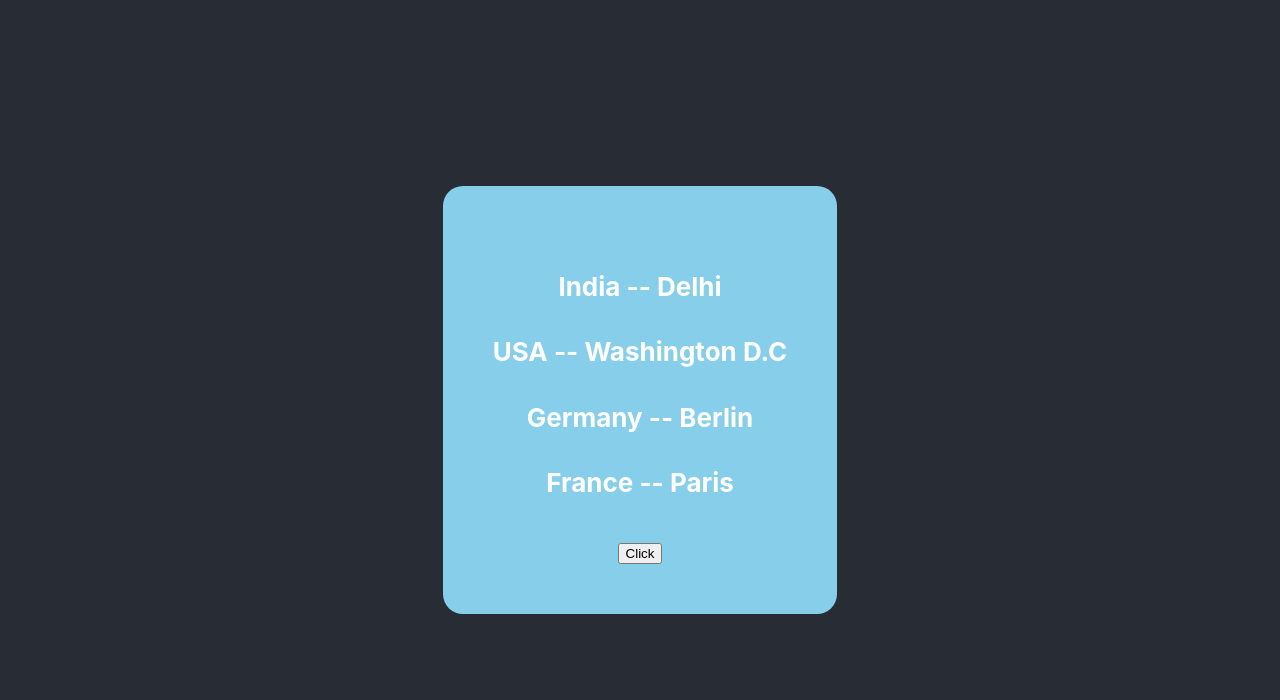
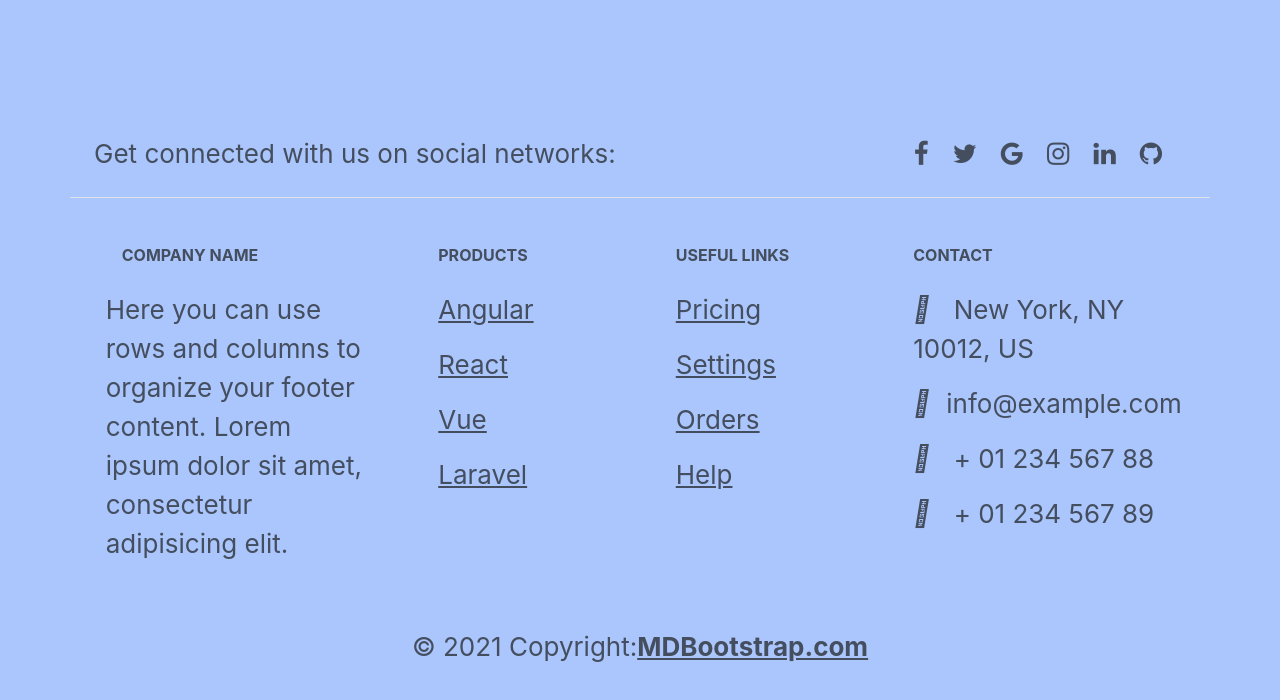
Before and after one commit to Virendra1807/reactprojects, a React (Create React App) app: page / in a window 1280 px wide. Shown: the top 700 px of the page. Built offline with nearby package versions, Linux system fonts and the light colour scheme.

Commit message:
adding Footer in react app

```diff
--- a/public/index.html
+++ b/public/index.html
@@ -15,6 +15,11 @@
       user's mobile device or desktop. See https://developers.google.com/web/fundamentals/web-app-manifest/
     -->
     <link rel="manifest" href="%PUBLIC_URL%/manifest.json" />
+
+    <!-- Font Awesome link  -->
+    <link rel="stylesheet" href="https://cdnjs.cloudflare.com/ajax/libs/font-awesome/4.7.0/css/font-awesome.min.css">
+    <!-- BootStrap Link -->
+    <link href="https://cdn.jsdelivr.net/npm/bootstrap@5.3.3/dist/css/bootstrap.min.css" rel="stylesheet" integrity="sha384-QWTKZyjpPEjISv5WaRU9OFeRpok6YctnYmDr5pNlyT2bRjXh0JMhjY6hW+ALEwIH" crossorigin="anonymous">
     <!--
       Notice the use of %PUBLIC_URL% in the tags above.
       It will be replaced with the URL of the `public` folder during the build.
--- a/src/App.css
+++ b/src/App.css
@@ -15,7 +15,7 @@
 }
 
 .App-header {
-  background-color: #282c34;
+  background-color: #aac6fc;
   min-height: 100vh;
   display: flex;
   flex-direction: column;
--- a/src/App.js
+++ b/src/App.js
@@ -1,13 +1,11 @@
-import logo from './logo.svg';
 import './App.css';
-import { useState } from "react";
+// import { useState } from "react";
 
-// import Greeting from './Components/Greeting';
+// import { Greeting, Ching } from './Components/Greeting';
+// import componentClass from './Components/ClassCompo';
 
-import { Greeting, Ching } from './Components/Greeting';
-import componentClass from './Components/ClassCompo';
-
-import CountriesList from './Components/Country';
+// import CountriesList from './Components/Country';
+import Footer from './Components/Footer';
 
 
 function App() {
@@ -22,9 +20,11 @@ function App() {
     <div className="App">
       <header className="App-header">
 
-        <CountriesList />
+        <Footer />
 
-        <componentClass />
+        {/* <CountriesList />
+
+        <componentClass /> */}
 
         {/* <img src={logo} className="App-logo" alt="logo" />
 
--- /dev/null
+++ b/src/Components/Footer.js
@@ -0,0 +1,132 @@
+import React from 'react'
+
+const Footer = () => {
+  return (
+    <>
+      {/* <!-- Footer --> */}
+      <footer className="text-center text-neutral-50 text-muted">
+        {/* <!-- Section: Social media --> */}
+        <section className="d-flex justify-content-center justify-content-lg-between p-4 border-bottom">
+          {/* <!-- Left --> */}
+          <div className="me-5 d-none d-lg-block">
+            <span>Get connected with us on social networks:</span>
+          </div>
+          {/* <!-- Left --> */}
+
+          {/* <!-- Right --> */}
+          <div>
+            <a href="faceoo.com" className="me-4 text-reset">
+              <i className="fa fa-facebook" />
+            </a>
+            <a href="" className="me-4 text-reset">
+              <i className="fa fa-twitter"></i>
+            </a>
+            <a href="" className="me-4 text-reset">
+              <i className="fa fa-google"></i>
+            </a>
+            <a href="#" className="me-4 text-reset">
+              <i className="fa fa-instagram"></i>
+            </a>
+            <a href="#" className="me-4 text-reset">
+              <i className="fa fa-linkedin"></i>
+            </a>
+            <a href="#" className="me-4 text-reset">
+              <i className="fa fa-github"></i>
+            </a>
+          </div>
+          {/* <!-- Right --> */}
+        </section>
+        {/* <!-- Section: Social media --> */}
+
+        {/* <!-- Section: Links  --> */}
+        <section className="">
+          <div className="container text-center text-md-start mt-5">
+            {/* <!-- Grid row --> */}
+            <div className="row mt-3">
+              {/* <!-- Grid column --> */}
+              <div className="col-md-3 col-lg-4 col-xl-3 mx-auto mb-4">
+                {/* <!-- Content --> */}
+                <h6 className="text-uppercase fw-bold mb-4">
+                  <i className="fas fa-gem me-3"></i>Company name
+                </h6>
+                <p>
+                  Here you can use rows and columns to organize your footer content. Lorem ipsum
+                  dolor sit amet, consectetur adipisicing elit.
+                </p>
+              </div>
+              {/* <!-- Grid column --> */}
+
+              {/* <!-- Grid column --> */}
+              <div className="col-md-2 col-lg-2 col-xl-2 mx-auto mb-4">
+                {/* <!-- Links --> */}
+                <h6 className="text-uppercase fw-bold mb-4">
+                  Products
+                </h6>
+                <p>
+                  <a href="#!" className="text-reset">Angular</a>
+                </p>
+                <p>
+                  <a href="#!" className="text-reset">React</a>
+                </p>
+                <p>
+                  <a href="#!" className="text-reset">Vue</a>
+                </p>
+                <p>
+                  <a href="#!" className="text-reset">Laravel</a>
+                </p>
+              </div>
+              {/* <!-- Grid column --> */}
+
+              {/* <!-- Grid column --> */}
+              <div className="col-md-3 col-lg-2 col-xl-2 mx-auto mb-4">
+                {/* <!-- Links --> */}
+                <h6 className="text-uppercase fw-bold mb-4">
+                  Useful links
+                </h6>
+                <p>
+                  <a href="#!" className="text-reset">Pricing</a>
+                </p>
+                <p>
+                  <a href="#!" className="text-reset">Settings</a>
+                </p>
+                <p>
+                  <a href="#!" className="text-reset">Orders</a>
+                </p>
+                <p>
+                  <a href="#!" className="text-reset">Help</a>
+                </p>
+              </div>
+              {/* <!-- Grid column --> */}
+
+              {/* <!-- Grid column --> */}
+              <div className="col-md-4 col-lg-3 col-xl-3 mx-auto mb-md-0 mb-4">
+                {/* <!-- Links --> */}
+                <h6 className="text-uppercase fw-bold mb-4">Contact</h6>
+                <p><i className="fas fa-home me-3"></i> New York, NY 10012, US</p>
+                <p>
+                  <i className="fas fa-envelope me-3"></i>
+                  info@example.com
+                </p>
+                <p><i className="fas fa-phone me-3"></i> + 01 234 567 88</p>
+                <p><i className="fas fa-print me-3"></i> + 01 234 567 89</p>
+              </div>
+              {/* <!-- Grid column --> */}
+            </div>
+            {/* <!-- Grid row --> */}
+          </div>
+        </section>
+        {/* <!-- Section: Links  --> */}
+
+        {/* <!-- Copyright --> */}
+        <div className="text-center p-4">
+          © 2021 Copyright:
+          <a className="text-reset fw-bold" href="https://mdbootstrap.com/">MDBootstrap.com</a>
+        </div>
+        {/* <!-- Copyright --> */}
+      </footer>
+      {/* <!-- Footer --> */}
+    </>
+  )
+}
+
+export default Footer;
```
Also changed, not shown: src/Components/Header.js (deleted, +0 -9 lines).
